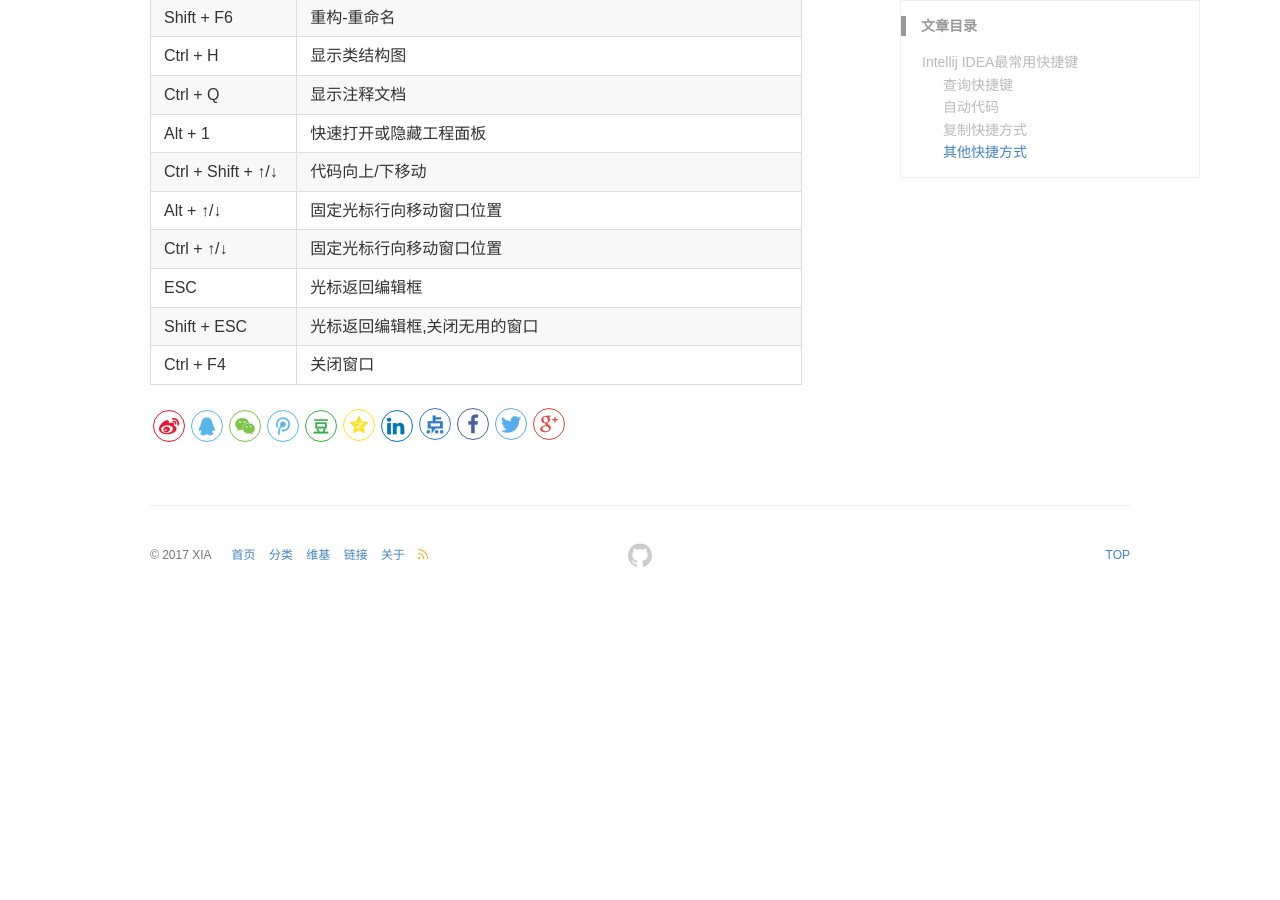
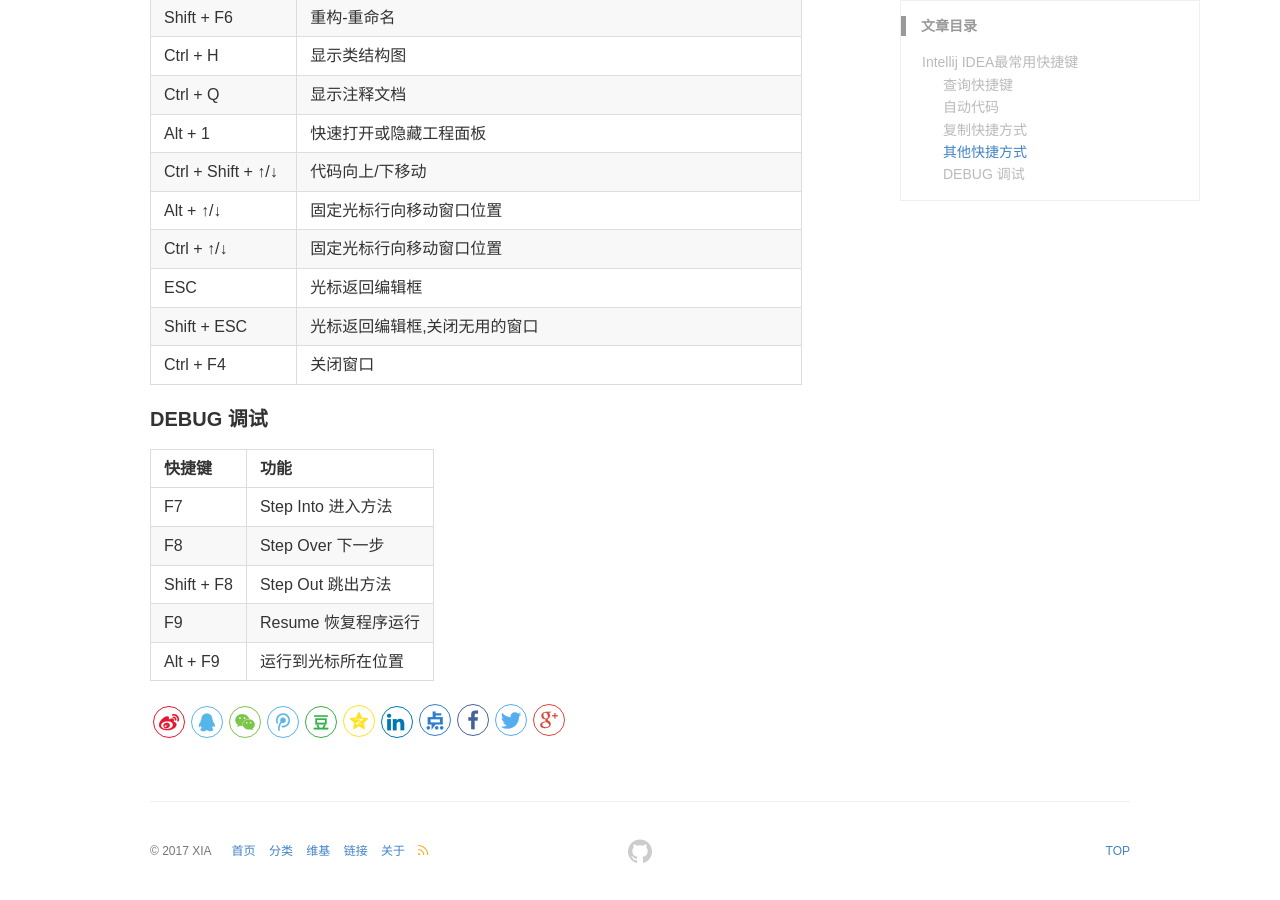
Before and after one commit to muyun-xia/muyun-xia.github.io, a Jekyll site: the page built from _wiki/IntelliJ-IDEA.md, in a window 1280 px wide and 900 px high, scrolled down 2304 px. Built offline with Jekyll 4.4.1, drawn with Linux system fonts in a browser that asks for light colours; before the commit the page ends 2908 px from its top, so only the background shows below that.

Commit message:
增加 idea debug调试快捷键

```diff
--- a/_wiki/IntelliJ-IDEA.md
+++ b/_wiki/IntelliJ-IDEA.md
@@ -84,3 +84,13 @@ keywords: IDEA,IntelliJ
 | ESC                  |  光标返回编辑框   |
 | Shift + ESC          | 光标返回编辑框,关闭无用的窗口 |
 | Ctrl + F4            | 关闭窗口  |
+
+#### DEBUG 调试
+
+| 快捷键               | 功能      |
+|:---------------------|:------------|
+|F7                    |Step Into 进入方法|
+|F8                    |Step Over 下一步  |
+|Shift + F8            |Step Out  跳出方法  |
+|F9                    |Resume 恢复程序运行|
+|Alt + F9              |运行到光标所在位置|
```
Also changed, not shown: 1 other file.
